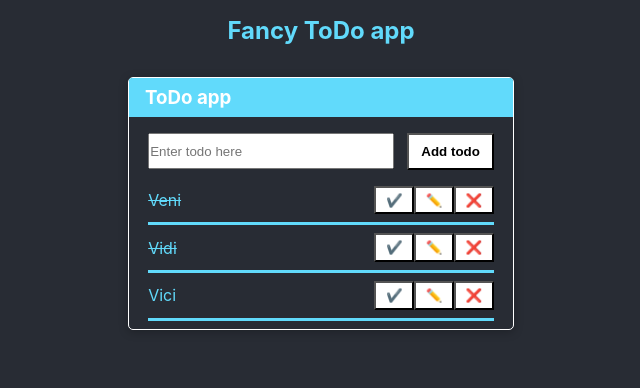
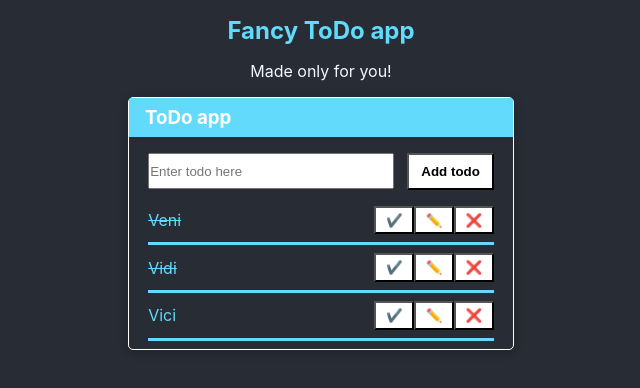
Before and after one commit to Surfer0997/todo-test-task, a React (Create React App) app: page / in a window 1280 px wide. Shown: the top 388 px of the page, without its empty margins (319-959 px from the left). Built offline with nearby package versions, Linux system fonts and the light colour scheme.

Commit message:
Added post-header message, changed header styles

```diff
--- a/src/components/Header/Header.tsx
+++ b/src/components/Header/Header.tsx
@@ -1,7 +1,8 @@
 export const Header = () => {
   return (
     <div>
-      <h2 style={{ margin: '0 0 1rem 0', padding: '1rem' }}>Fancy ToDo app</h2>
+      <h2 style={{ padding: '1rem 0 0 0' }}>Fancy ToDo app</h2>
+      <p style={{ padding: '1rem', color:"aliceblue"}}>Made only for you!</p>
     </div>
   );
 };
```
